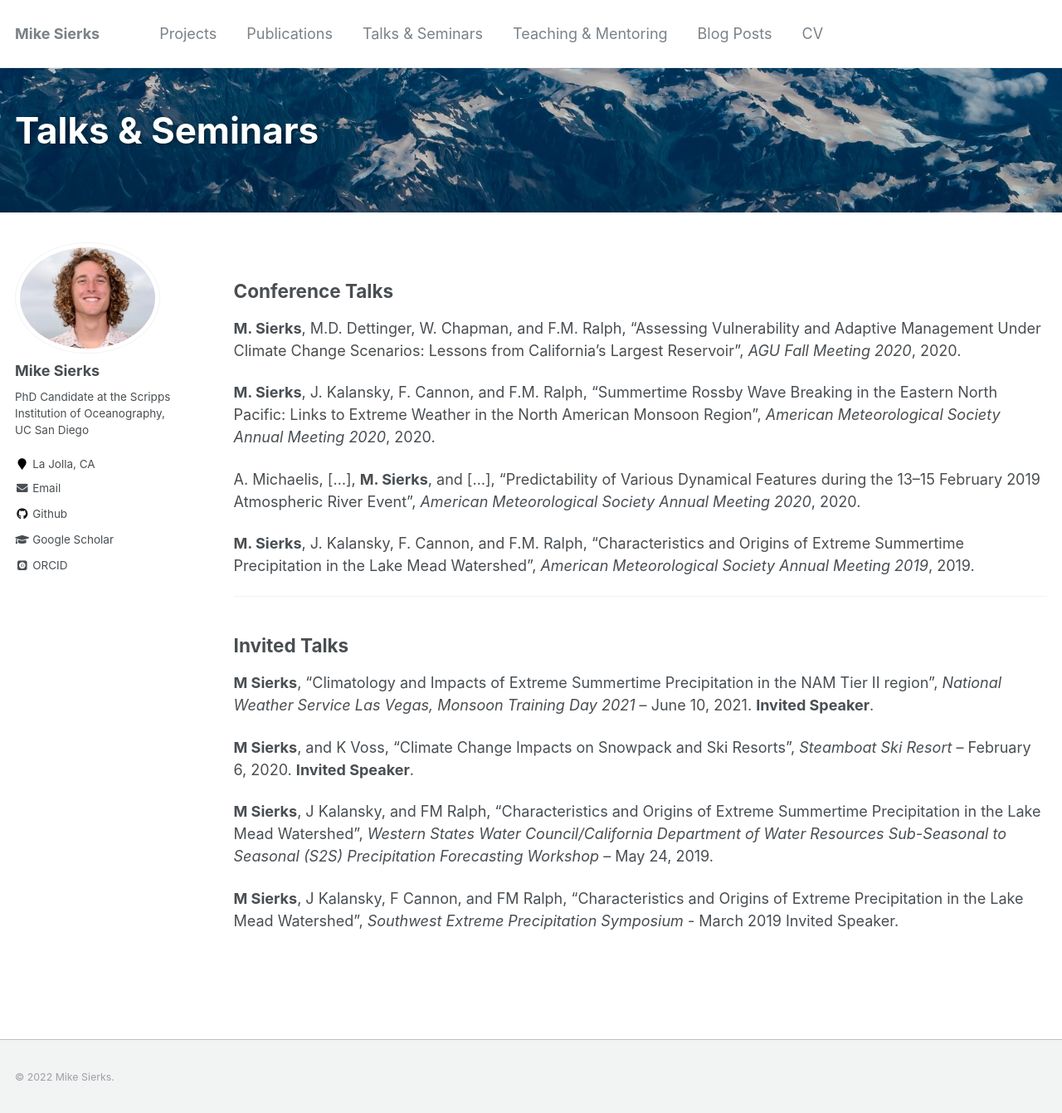
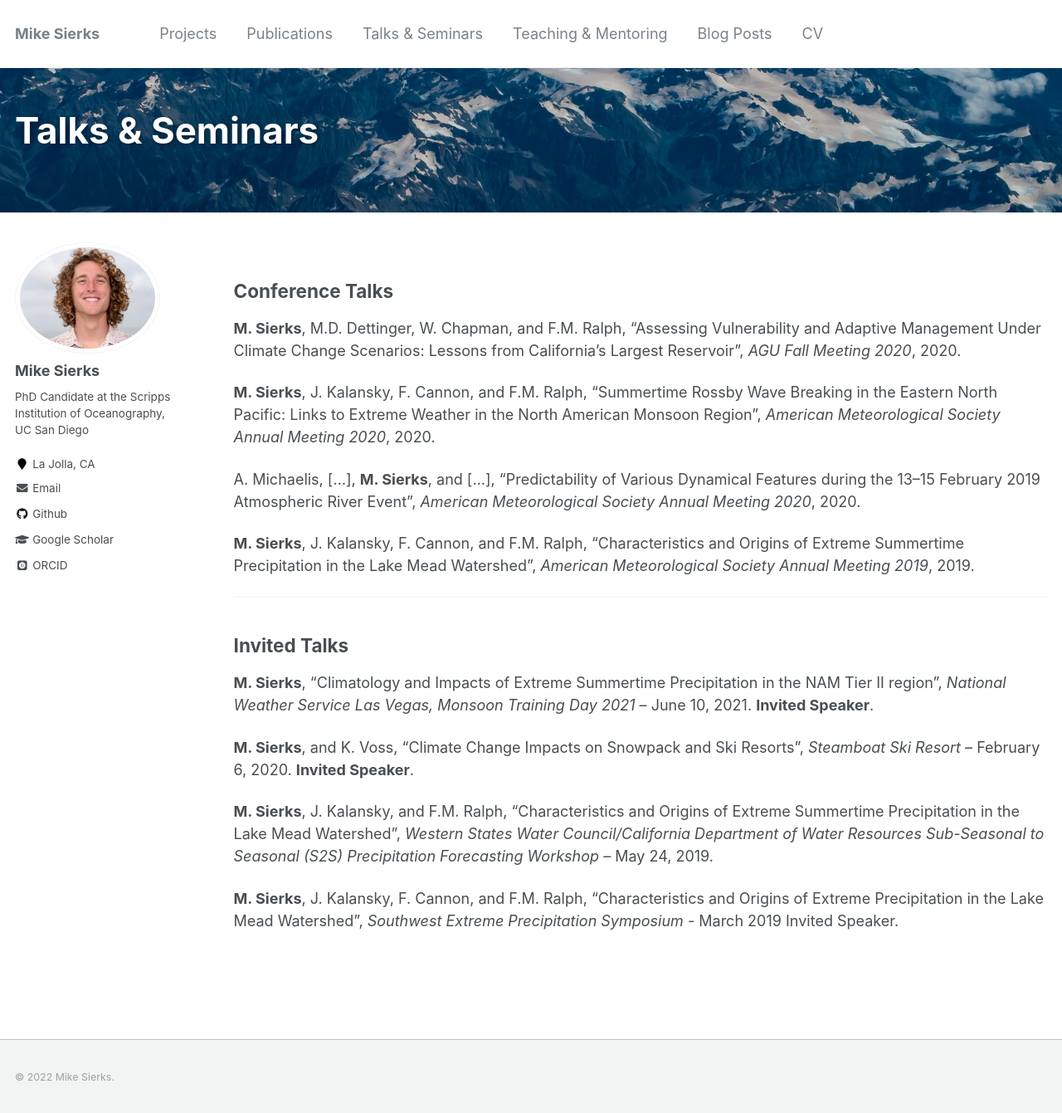
Before and after one commit to mdsierks/mdsierks.github.io, a Jekyll site: the page built from _pages/Seminars.md, in a window 1280 px wide and 1344 px high. Shown: the top 1341 px of the window at 83% size. Built offline with Jekyll 4.4.1, drawn with Linux system fonts in a browser that asks for light colours; some web fonts are replaced.

Commit message:
fix punctuation

```diff
--- a/_pages/Seminars.md
+++ b/_pages/Seminars.md
@@ -35,10 +35,10 @@ A. Michaelis, [...], **M. Sierks**, and [...], “Predictability of Various Dyna
 ## Invited Talks
 
 
-**M Sierks**, “Climatology and Impacts of Extreme Summertime Precipitation in the NAM Tier II region”, *National Weather Service Las Vegas, Monsoon Training Day 2021* – June 10, 2021. **Invited Speaker**.
+**M. Sierks**, “Climatology and Impacts of Extreme Summertime Precipitation in the NAM Tier II region”, *National Weather Service Las Vegas, Monsoon Training Day 2021* – June 10, 2021. **Invited Speaker**.
 
-**M Sierks**, and K Voss, “Climate Change Impacts on Snowpack and Ski Resorts”, *Steamboat Ski Resort* – February 6, 2020. **Invited Speaker**.
+**M. Sierks**, and K. Voss, “Climate Change Impacts on Snowpack and Ski Resorts”, *Steamboat Ski Resort* – February 6, 2020. **Invited Speaker**.
 
-**M Sierks**, J Kalansky, and FM Ralph, “Characteristics and Origins of Extreme Summertime Precipitation in the Lake Mead Watershed”, *Western States Water Council/California Department of Water Resources Sub-Seasonal to Seasonal (S2S) Precipitation Forecasting Workshop* – May 24, 2019.
+**M. Sierks**, J. Kalansky, and F.M. Ralph, “Characteristics and Origins of Extreme Summertime Precipitation in the Lake Mead Watershed”, *Western States Water Council/California Department of Water Resources Sub-Seasonal to Seasonal (S2S) Precipitation Forecasting Workshop* – May 24, 2019.
 
-**M Sierks**, J Kalansky, F Cannon, and FM Ralph, “Characteristics and Origins of Extreme Precipitation in the Lake Mead Watershed”, *Southwest Extreme Precipitation Symposium* - March 2019 Invited Speaker.
+**M. Sierks**, J. Kalansky, F. Cannon, and F.M. Ralph, “Characteristics and Origins of Extreme Precipitation in the Lake Mead Watershed”, *Southwest Extreme Precipitation Symposium* - March 2019 Invited Speaker.
```
Also changed, not shown: _pages/teach.md (+4 -4 lines), images/NRWD.png, 1 other file.
